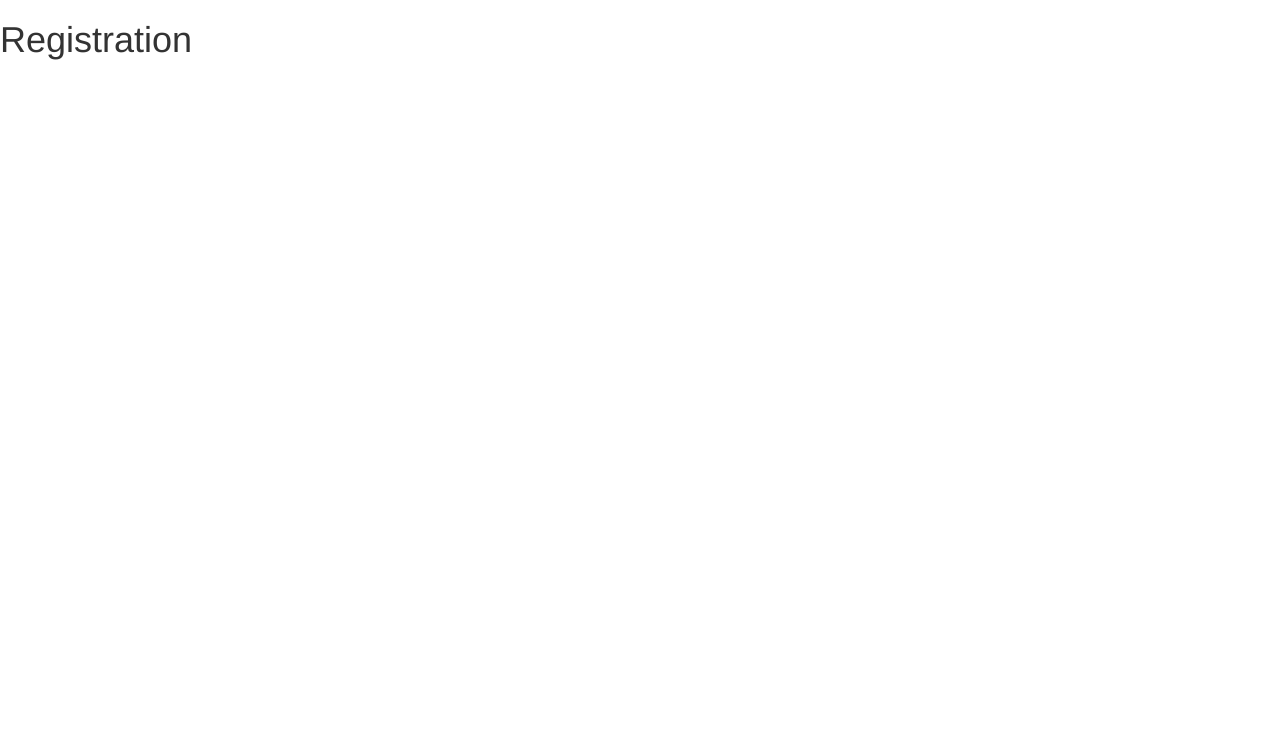
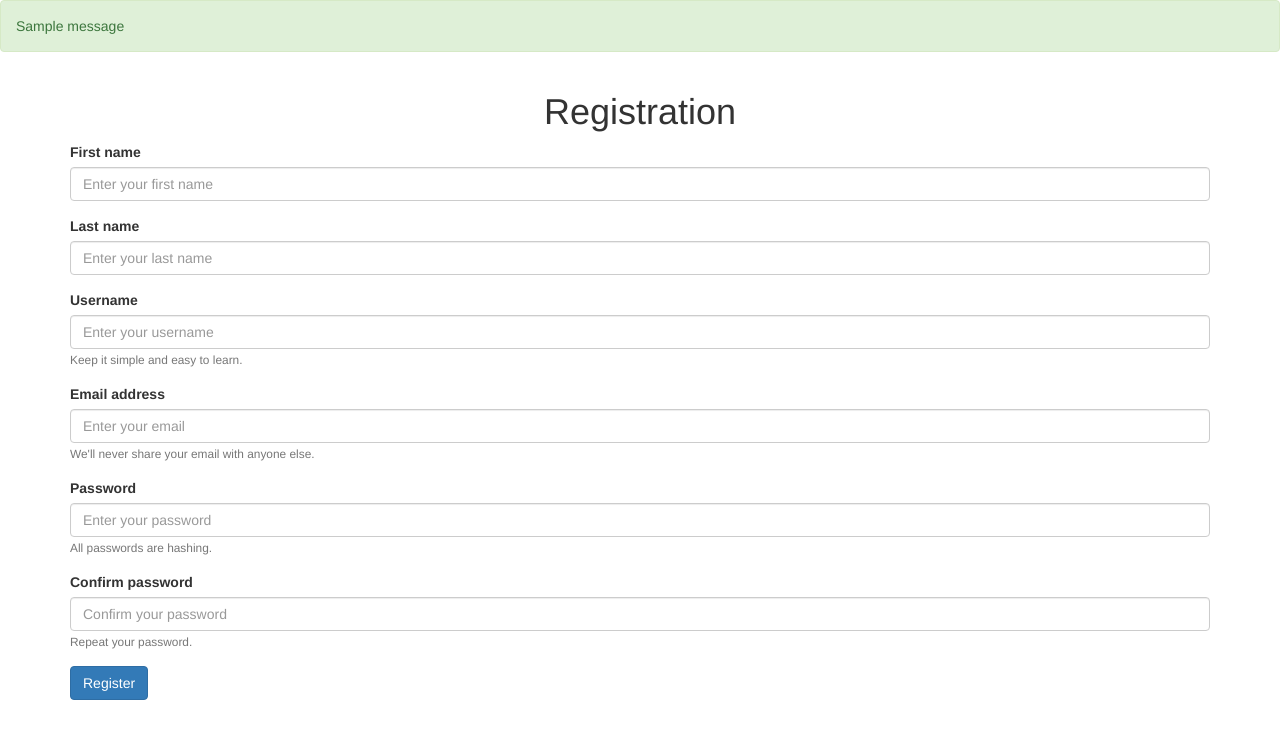
Before and after one commit to EternalTDt/flask-blog, a Flask app: page /registration/ in a window 1280 px wide. Before the commit the part shown is almost empty. Shown: the top 739 px of the page. Run offline with Flask 2, Linux system fonts and the light colour scheme; one stand-in notice (Sample message) is shown; some libraries are stand-ins or nearby versions.

Commit message:
add reg and login functionality, connect and add config to db, add flash messages

```diff
--- a/app.py
+++ b/app.py
@@ -1,9 +1,23 @@
-from flask import Flask, render_template
+from flask import Flask, render_template, flash, session, request, redirect
 from flask_bootstrap import Bootstrap
+from flask_mysqldb import MySQL
+from werkzeug.security import generate_password_hash, check_password_hash
+import yaml
+import os
 
 
 app = Flask(__name__)
 Bootstrap(app)
+
+
+db = yaml.safe_load(open('db.yaml'))
+app.config['MYSQL_HOST'] = db['mysql_host']
+app.config['MYSQL_USER'] = db['mysql_user']
+app.config['MYSQL_PASSWORD'] = db['mysql_password']
+app.config['MYSQL_DB'] = db['mysql_db']
+app.config['MYSQL_CURSORCLASS'] = 'DictCursor'
+app.config['SECRET_KEY'] = os.urandom(24)
+mysql = MySQL(app)
 
 
 @app.route('/')
@@ -43,11 +57,49 @@ def delete_post():
 
 @app.route('/registration/', methods=['GET', 'POST'])
 def registration():
+    if request.method == 'POST':
+        user_details = request.form
+        if user_details['password'] != user_details['passwordConfirm']:
+            flash('Passwords mismatch! Please, re-enter your password', 'danger')
+            return render_template('register.html')
+        if len(user_details['password']) < 6:
+            flash('Your password is too short!', 'danger')
+            return render_template('register.html')
+        cursor = mysql.connection.cursor()
+        cursor.execute("INSERT INTO user(first_name, last_name, username, email, password) VALUES(%s, %s, %s, %s, %s)",
+        (user_details['firstName'], user_details['lastName'], user_details['username'], user_details['email'],
+        generate_password_hash(user_details['password'])))
+        mysql.connection.commit()
+        cursor.close()
+        flash('User ' + user_details['username'] + ' successfully registered!', 'success')
+        return redirect('/login')
     return render_template('register.html')
 
 
 @app.route('/login/', methods=['GET', 'POST'])
 def login():
+    if request.method == 'POST':
+        user_details = request.form
+        username = user_details['username']
+        cursor = mysql.connection.cursor()
+        check_username = cursor.execute("SELECT * FROM user WHERE username = %s", ([username]))
+        if check_username > 0:
+            user = cursor.fetchone()
+            if check_password_hash(user['password'], user_details['password']):
+                session['login'] = True
+                session['first_name'] = user['first_name']
+                session['last_name'] = user['last_name']
+                flash('Welcome ' + session['first_name'] + '! You have been successfully logged in!', 'success')
+            else:
+                cursor.close()
+                flash('Password is incorrect!', 'danger')
+                return render_template('login.html')
+        else:
+            cursor.close()
+            flash('User does not exists!', 'danger')
+            return render_template('login.html')
+        cursor.close()
+        return redirect('/')
     return render_template('login.html')
 
 
--- /dev/null
+++ b/db.yaml
@@ -0,0 +1,4 @@
+mysql_host: 'localhost'
+mysql_user: 'blog_admin'
+mysql_password: '2554963demidovT!'
+mysql_db: 'blog_db'
--- a/templates/base.html
+++ b/templates/base.html
@@ -3,6 +3,15 @@
 {% block title %} {% endblock title %}
 
 {% block content %}
+    {% with messages = get_flashed_messages(with_categories=true) %}
+    {% if messages %}
+        {% for category, message in messages %}
+            <div class="alert alert-{{ category }}" role="alert">
+                {{ message }}
+            </div>
+        {% endfor %}
+    {% endif %}
+    {% endwith %}
     {% block sub_content %}
 
     {% endblock sub_content %}
--- a/templates/register.html
+++ b/templates/register.html
@@ -3,5 +3,40 @@
 {% block title %} Registration {% endblock title %}
 
 {% block sub_content %}
-    <h1>Registration</h1>
+<div class="container">
+    <div class="text-center">
+        <h1>Registration</h1>
+    </div>
+    <form method="POST">
+        <div class="form-group">
+            <label for="firstName">First name</label>
+            <input type="text" class="form-control" id="firstName" name="firstName" placeholder="Enter your first name">
+        </div>
+        <div class="form-group">
+            <label for="lastName">Last name</label>
+            <input type="text" class="form-control" id="lastName" name="lastName" placeholder="Enter your last name">
+        </div>
+        <div class="form-group">
+            <label for="username">Username</label>
+            <input type="text" class="form-control" id="username" name="username" aria-describedby="usernameHelp" placeholder="Enter your username">
+            <small id="usernameHelp" class="form-text text-muted">Keep it simple and easy to learn.</small>
+        </div>
+        <div class="form-group">
+            <label for="email">Email address</label>
+            <input type="email" class="form-control" id="email" name="email" aria-describedby="emailHelp" placeholder="Enter your email">
+            <small id="emailHelp" class="form-text text-muted">We'll never share your email with anyone else.</small>
+        </div>
+        <div class="form-group">
+            <label for="password">Password</label>
+            <input type="password" class="form-control" id="password" name="password" aria-describedby="passwordHelp" placeholder="Enter your password">
+            <small id="passwordHelp" class="form-text text-muted">All passwords are hashing.</small>
+        </div>
+        <div class="form-group">
+            <label for="passwordConfirm">Confirm password</label>
+            <input type="password" class="form-control" id="passwordConfirm" name="passwordConfirm" aria-describedby="passwordConfirmHelp" placeholder="Confirm your password">
+            <small id="passwordConfirmHelp" class="form-text text-muted">Repeat your password.</small>
+        </div>
+        <button type="submit" class="btn btn-primary">Register</button>
+    </form>
+</div>
 {% endblock sub_content %}
```
Also changed, not shown: templates/login.html (+16 -1 lines).
